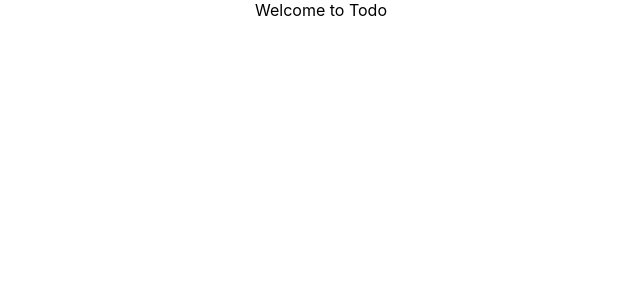
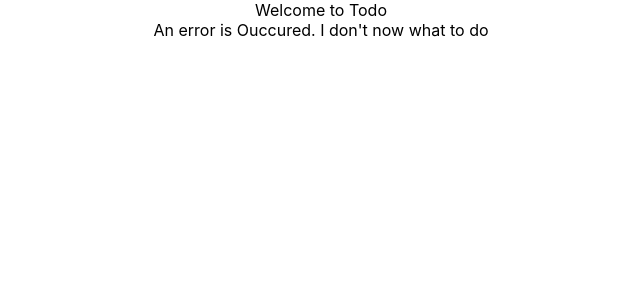
Before and after one commit to wa2l-99/Todo-Management, a React (Create React App) app: page / in a window 1280 px wide. Shown: the top 300 px of the page, without its empty margins (319-959 px from the left). Built offline with nearby package versions, Linux system fonts and the light colour scheme.

Commit message:
Chore: Add the error component and a route for it

```diff
--- a/src/components/todo/TodoApp.jsx
+++ b/src/components/todo/TodoApp.jsx
@@ -1,5 +1,5 @@
 import React,  {Component} from "react";
-import { BrowserRouter as Router,Route } from "react-router-dom";
+import { BrowserRouter as Router,Route,Switch } from "react-router-dom";
 
 class TodoApp extends Component{
     render(){
@@ -9,9 +9,13 @@ class TodoApp extends Component{
                 {/*implementing Routing for the login and welcome components*/}
                 <Router>
                     <>
-                        <Route path="/" exact component={WelcomeComponent}/>
-                        <Route path="/welcome" component={WelcomeComponent}/>
-                        <Route path="/login" component={LoginComponent}/>
+                        {/*switch make sure that only one of these routes is active at any particular point in time.*/}
+                        <switch>
+                            <Route path="/" exact component={WelcomeComponent}/>
+                            <Route path="/welcome" component={WelcomeComponent}/>
+                            <Route path="/login" component={LoginComponent}/>
+                            <Route path="" component={ErrorComponent}/>
+                        </switch>
                     </>
                 </Router>
               { /* <WelcomeComponent/>
@@ -23,6 +27,12 @@ class TodoApp extends Component{
         );
     }
 }
+
+function ErrorComponent() {
+    return <div>An error is Ouccured. I don't now what to do</div>
+}
+
+
 class WelcomeComponent extends Component{
     render(){
         return(
@@ -48,6 +58,7 @@ class LoginComponent extends Component{
         this.handelChange=this.handelChange.bind(this);
         this.loginClicked=this.loginClicked.bind(this);
     }
+
 
     // Added a generic event to handle all changes for any text element and we are now able to update the state whenever somebody types in something.
 
```
